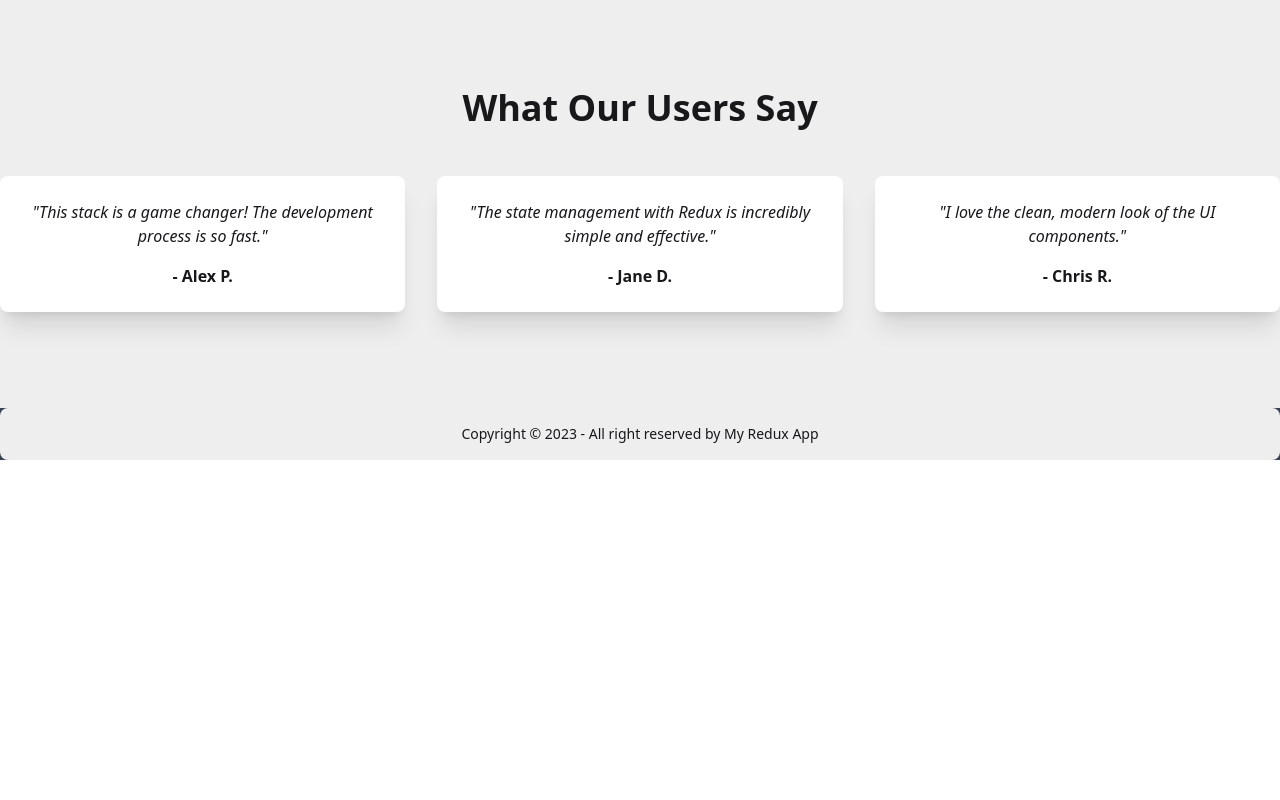
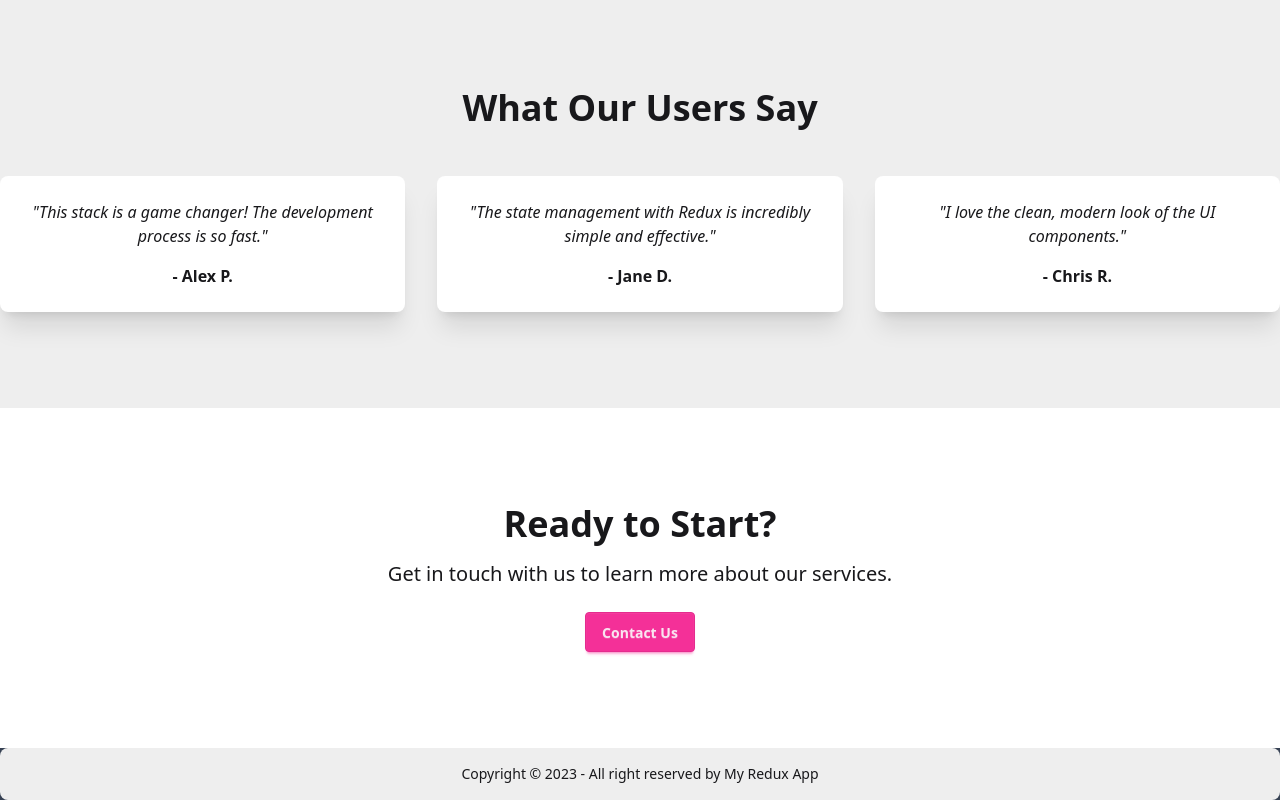
Before and after one commit to kousar-21/redux-first-website, a React (Vite) app: page / in a window 1280 px wide. Shown: the part 568-1368 px from the top of the page. Before the commit the page ends 1028 px from the top, so only its background shows below. Built offline with nearby package versions, Linux system fonts and the light colour scheme.

Commit message:
adding contact section in home page

```diff
--- a/src/Pages/Home/Home.jsx
+++ b/src/Pages/Home/Home.jsx
@@ -3,6 +3,7 @@ import Navbar from '../../component/Navbar/Navbar';
 import Footer from '../../component/Footer/Footer';
 import FeaturesSection from '../../component/FeaturesSection/FeaturesSection';
 import TestimonialsSection from '../../component/TestimonialsSection/TestimonialsSection';
+import ContactSection from '../../component/ContactSection/ContactSection';
 
 const Home = () => {
     return (
@@ -12,6 +13,7 @@ const Home = () => {
             </div>
             <FeaturesSection></FeaturesSection>
             <TestimonialsSection></TestimonialsSection>
+            <ContactSection></ContactSection>
             <div className='bg-gray-700'>
                 <Footer></Footer>
             </div>
--- /dev/null
+++ b/src/component/ContactSection/ContactSection.jsx
@@ -0,0 +1,13 @@
+import React from 'react';
+
+const ContactSection = () => {
+    return (
+        <div className="py-24 text-center">
+            <h2 className="text-4xl font-bold">Ready to Start?</h2>
+            <p className="mt-4 text-xl">Get in touch with us to learn more about our services.</p>
+            <button className="btn btn-secondary mt-6">Contact Us</button>
+        </div>
+    );
+};
+
+export default ContactSection;
```
